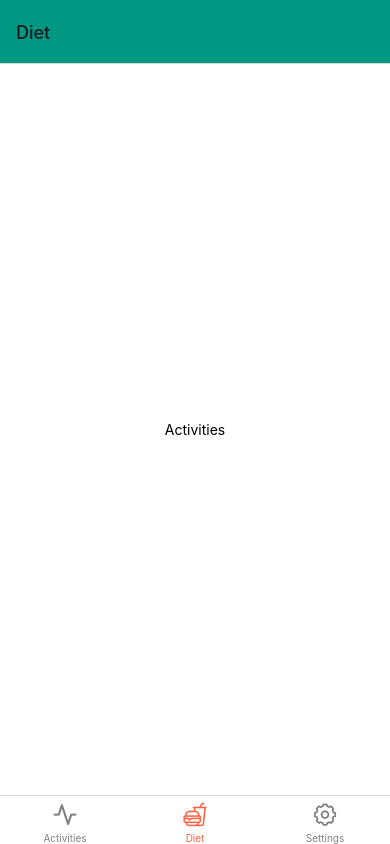
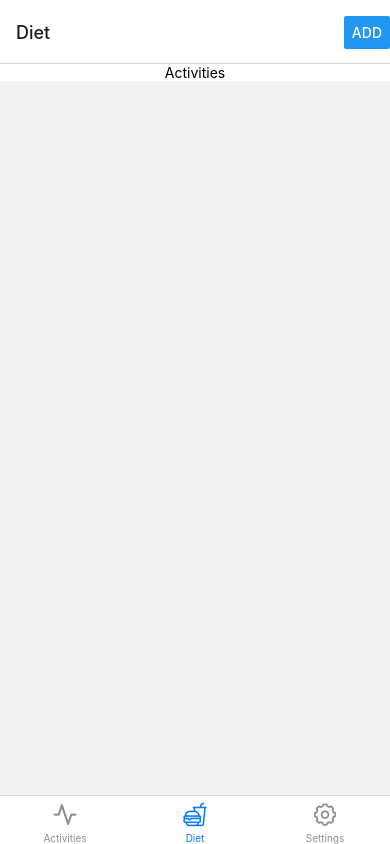
Before and after one commit to Axel-Q/A2Mobile, a React Native app: screen /Diet in a window 390 px wide. Built offline with nearby package versions, Linux system fonts and the light colour scheme.

Commit message:
finish the add activity screen

```diff
--- a/App.js
+++ b/App.js
@@ -1,6 +1,6 @@
 import {StatusBar} from 'expo-status-bar';
 import {StyleSheet, Text, View} from 'react-native';
-import {CustomThemeProvider} from './components/ThemeColorSwitch';
+import {ThemeProvider} from "./helperFile/Theme";
 import InfoDisplayScreen from './screens/InfoDisplayScreen';
 import {Navigation} from './navigation/Navigation';
 import {NavigationContainer} from "@react-navigation/native";
@@ -8,11 +8,11 @@ import {NavigationContainer} from "@react-navigation/native";
 
 export default function App() {
     return (
-        <CustomThemeProvider>
+        <ThemeProvider>
             <NavigationContainer>
                 <StatusBar style="auto"/>
                     <Navigation/>
             </NavigationContainer>
-        </CustomThemeProvider>
+        </ThemeProvider>
     );
 }
--- /dev/null
+++ b/components/CustomizedDatePicker.js
@@ -0,0 +1,41 @@
+import React, { useState } from 'react';
+import { View, TextInput, Button, Platform } from 'react-native';
+import DateTimePicker from '@react-native-community/datetimepicker';
+import {myStyle} from "../helperFile/myStyle";
+
+export default function CustomizedDatePicker({ selectedDate, onDateSelect }) {
+  const [isPickerVisible, setPickerVisible] = useState(false);
+
+  const handleDateChange = (event, newDate) => {
+    const pickedDate = newDate || selectedDate;
+    setPickerVisible(Platform.OS === 'ios'); // Keep picker open for iOS only
+    onDateSelect(pickedDate); // Callback for parent component
+  };
+
+  const openDatePicker = () => {
+    setPickerVisible(true);
+  };
+
+  return (
+    <View>
+      <TextInput
+        style={{ height: 40, borderColor: 'gray', borderWidth: 1, padding: 10 }}
+        placeholder="Select Date"
+        value={selectedDate ? selectedDate.toLocaleDateString() : ''}
+        onFocus={openDatePicker}
+        showSoftInputOnFocus={false} // Prevents keyboard from showing when focused
+      />
+      {isPickerVisible && (
+        <DateTimePicker
+          value={selectedDate || new Date()}
+          mode="date"
+          display="inline"
+          onChange={handleDateChange}
+        />
+      )}
+      {Platform.OS === 'ios' && isPickerVisible && (
+        <Button title="Done" onPress={() => setPickerVisible(false)} />
+      )}
+    </View>
+  );
+}
--- a/components/ItemsList.js
+++ b/components/ItemsList.js
@@ -2,9 +2,9 @@ import React from "react";
 import {useNavigation} from "@react-navigation/native";
 import {FlatList, TouchableOpacity} from "react-native";
 import {myStyle} from "../helperFile/myStyle";
+import {Text} from "react-native";
 
-export const ItemsList = ({item, type}) => {
-    const navigation = useNavigation()
+export const ItemsList = ({itemList, type}) => {
 
     const renderItem = ({item}) => (
         <TouchableOpacity
@@ -13,6 +13,6 @@ export const ItemsList = ({item, type}) => {
         </TouchableOpacity>
     )
     return (
-        <FlatList data={item} renderItem={renderItem} keyExtractor={(item) => item.id.toString()}/>
+        <FlatList data={itemList} renderItem={renderItem} keyExtractor={(item) => item.id.toString()}/>
     )
 }
--- a/components/ThemeColorSwitch.js
+++ /dev/null
@@ -1,17 +0,0 @@
-import React, { createContext, useState } from 'react';
-
-export const CustomThemeContext = createContext();
-
-export const CustomThemeProvider = ({ children }) => {
-  const [theme, setTheme] = useState('light');
-
-  const toggleCustomTheme = () => {
-    setTheme((prevTheme) => (prevTheme === 'light' ? 'dark' : 'light'));
-  };
-
-  return (
-    <CustomThemeContext.Provider value={{ theme, toggleCustomTheme }}>
-      {children}
-    </CustomThemeContext.Provider>
-  );
-};
--- a/helperFile/Theme.js
+++ b/helperFile/Theme.js
@@ -1,9 +1,26 @@
-export const lightTheme = {
-  backgroundColor: "blue",
-  textColor: "black",
-};
+import React, {createContext, useState} from 'react';
 
-export const darkTheme = {
-  backgroundColor: "red",
-  textColor: "darkgrey",
-};
+const ThemeContext = createContext();
+
+export const ThemeProvider = ({children}) => {
+    const lightTheme = {
+        backgroundColor: '#d31919',
+        color: '#9f5151',
+    }
+    const darkTheme = {
+        backgroundColor: '#dacece',
+        color: '#aa8402',
+    }
+
+    const [theme, setTheme] = useState(lightTheme);
+
+    const toggleTheme = () => {
+        setTheme((theme) => (theme === lightTheme ? darkTheme : lightTheme));
+    };
+
+    return (
+        <ThemeContext.Provider value={{theme}}>
+            {children}
+        </ThemeContext.Provider>
+    );
+}
--- a/helperFile/myStyle.js
+++ b/helperFile/myStyle.js
@@ -26,5 +26,20 @@ export const myStyle = {
         headerStyle: {
             backgroundColor: '#009783',
         },
+    },
+    button: {
+        flexDirection: "row",
+        paddingVertical: 10,
+        paddingHorizontal: 20,
+        borderRadius: 5,
+        alignItems: "center",
+        marginVertical: 10,
+    },
+    text: {
+        fontSize: 16,
+        fontWeight: "bold",
+    },
+    datePickerContainer: {
+      height: 40, marginBottom: 20
     }
 }
--- a/navigation/Navigation.js
+++ b/navigation/Navigation.js
@@ -2,13 +2,12 @@ import React from "react";
 import {createBottomTabNavigator} from "@react-navigation/bottom-tabs";
 import {createNativeStackNavigator} from "@react-navigation/native-stack";
 import InfoDisplayScreen from "../screens/InfoDisplayScreen";
-import {CustomThemeProvider} from "../components/ThemeColorSwitch";
 import Ionicons from "@expo/vector-icons/Ionicons";
 import Feather from "@expo/vector-icons/Feather";
 import {SettingsScreen} from "../screens/SettingsScreen";
 import AntDesign from "@expo/vector-icons/AntDesign";
-import {myStyle} from "../helperFile/myStyle";
 import {EntryScreen} from "../screens/EntryScreen";
+import {} from "../helperFile/Theme";
 
 
 const Tab = createBottomTabNavigator();
@@ -16,9 +15,8 @@ const Stack = createNativeStackNavigator();
 
 
 const BottomTabNavigator = () => {
-    return (
-        <Tab.Navigator screenOptions={({route}) => ({
-            ...myStyle.BottomTabNavigator, tabBarIcon: ({color, size}) => {
+    return (<Tab.Navigator screenOptions={({route}) => ({
+        tabBarIcon: ({color, size}) => {
             let iconName;
             let IconComponent;
             if (route.name === 'Activities') {
@@ -38,20 +36,17 @@ const BottomTabNavigator = () => {
         <Tab.Screen name="Activities" component={InfoDisplayScreen}/>
         <Tab.Screen name="Diet" component={InfoDisplayScreen}/>
         <Tab.Screen name="Settings" component={SettingsScreen}/>
-        </Tab.Navigator>
-    )
-        ;
+    </Tab.Navigator>);
 }
 
 export const Navigation = () => {
-    return (
-        <Stack.Navigator>
+    return (<Stack.Navigator screenOptions={{
+        headerTitleAlign: 'center'
+    }}>
         <Stack.Screen name="Home" component={BottomTabNavigator} options={{
             headerShown: false,
         }}/>
-            <Stack.Screen name="ActivityEntry" component={CustomThemeProvider}/>
-            <Stack.Screen name={"DietEntry"} component={EntryScreen}/>
-            <Stack.Screen name={"Settings"} component={SettingsScreen}/>
-        </Stack.Navigator>
-    );
+        <Stack.Screen name="Add" component={EntryScreen}/>
+        <Stack.Screen name={'Edit'} component={EntryScreen}/>
+    </Stack.Navigator>);
 }
--- a/package.json
+++ b/package.json
@@ -10,13 +10,15 @@
   },
   "dependencies": {
     "@expo/vector-icons": "^14.0.4",
+    "@react-native-community/datetimepicker": "^8.2.0",
     "@react-navigation/bottom-tabs": "^6.6.1",
     "@react-navigation/native": "^6.1.18",
     "@react-navigation/native-stack": "^6.11.0",
     "expo": "~51.0.28",
     "expo-status-bar": "~1.12.1",
     "react": "18.2.0",
-    "react-native": "0.74.5"
+    "react-native": "0.74.5",
+    "react-native-dropdown-picker": "^5.4.6"
   },
   "devDependencies": {
     "@babel/core": "^7.20.0"
--- a/screens/InfoDisplayScreen.js
+++ b/screens/InfoDisplayScreen.js
@@ -1,17 +1,34 @@
 import Feather from '@expo/vector-icons/Feather';
 import Ionicons from '@expo/vector-icons/Ionicons';
-import {View, Text, StatusBar, StyleSheet, Button} from "react-native";
+import {View, Text, StatusBar, StyleSheet, Button, SafeAreaView} from "react-native";
 import {myStyle} from "../helperFile/myStyle";
-import {ItemList} from "../components/ItemsList";
+import {ItemsList} from "../components/ItemsList";
 import {useState} from "react";
+import {useRoute} from "@react-navigation/native";
+import {log} from "expo/build/devtools/logger";
 
+const InfoDisplayScreen = ({navigation, route}) => {
+    const [itemList, setItemList] = useState([]);
+    const handleAdd = (newEvent, EventTime, durationOrMin) => {
+        const newItem = {id:Date.now(), title: newEvent, time: EventTime, duration: durationOrMin};
+        setItemList([...itemList, newItem]);
+    };
 
-const InfoDisplayScreen = ({navigation}) => {
-    const[item, setItem] = useState([])
+    navigation.setOptions({
+        headerRight: () => (
+            <View>
+                <Button title="Add" onPress={() => navigation.navigate('Add', {handleAdd})}/>
+            </View>
+        ),
+    });
+
     return (
-        <View style={myStyle.homePageContainer}>
-            <Text>Activities</Text>
-        </View>
+        <SafeAreaView>
+            <View style={myStyle.homePageContainer}>
+                <Text>Activities</Text>
+                <ItemsList itemList={itemList} type={'activity'}/>
+            </View>
+        </SafeAreaView>
     );
 }
 
```
Also changed, not shown: components/myButton.js (added, +24 -0 lines), screens/EntryScreen.js (+80 -4 lines), 1 other file (tests, documents, lock files or other folders). Lines whose indentation alone changed are shown as unchanged.
